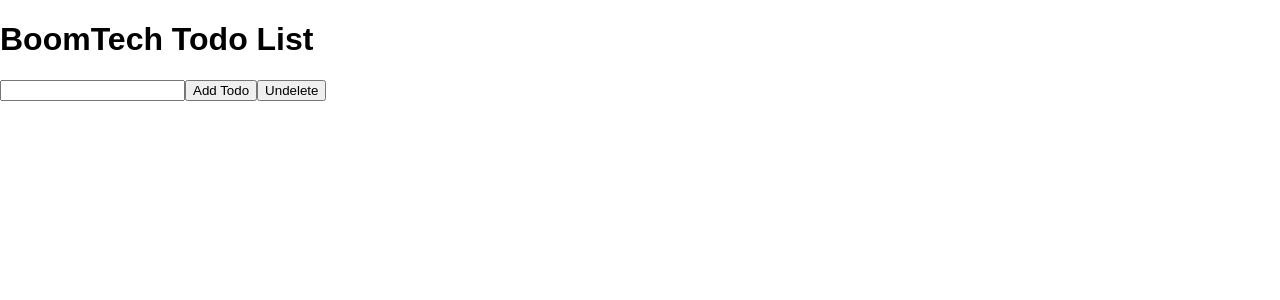
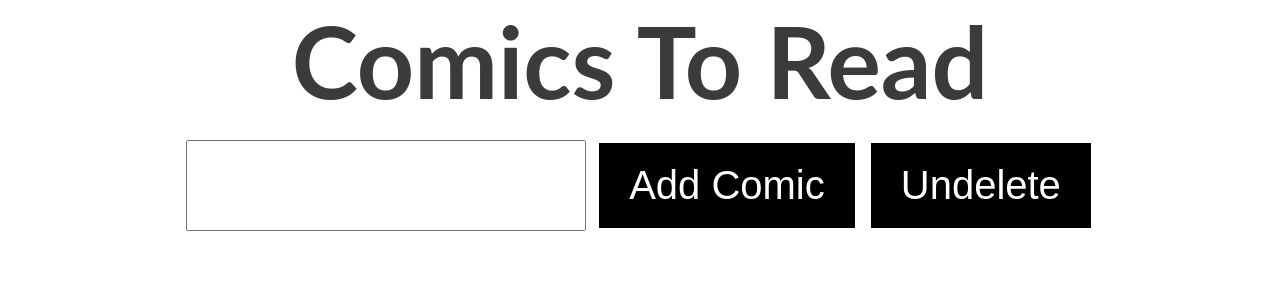
Before and after one commit to boomtechny/BT-React-Redux-ToDo-TDD, a React (Create React App) app: page / in a window 1280 px wide. Shown: the top 300 px of the page. Built offline with nearby package versions, Linux system fonts and the light colour scheme.

Commit message:
Edited application stylings. Plan to use for Comic Application

```diff
--- a/src/App.js
+++ b/src/App.js
@@ -7,7 +7,7 @@ import actions from './actions/';
 
 export const App = ({ submitTodo, todos, deleteTodo, undeleteTodo }) => (
   <div>
-    <h1>BoomTech Todo List</h1>
+    <h1>Comics To Read</h1>
     <AddTodo submitTodo={submitTodo} undeleteTodo={undeleteTodo} />
     <TodoList todos={todos} deleteTodo={deleteTodo}/>
   </div>
@@ -27,6 +27,8 @@ App.propTypes = {
 
 const mapStateToProps = state => state.todoListApp;
 
+
+
 const mapDispatchToProps = dispatch => ({
   submitTodo: (text) => {
     if (text) {
--- /dev/null
+++ b/src/App.min.js
@@ -0,0 +1 @@
+undefined
--- a/src/components/addTodo/index.js
+++ b/src/components/addTodo/index.js
@@ -23,10 +23,10 @@ const AddTodo = ({ submitTodo, undeleteTodo}) => {
         />
 
         <button type="submit" className="todo-submit">
-          Add Todo
+          Add Comic
         </button>
 
-        <button className = "todo-undelete" onClick = {() => undeleteTodo()}>
+        <button className="todo-undelete" onClick = {() => undeleteTodo()}>
         Undelete
         </button>
       </form>
--- a/src/index.css
+++ b/src/index.css
@@ -1,5 +1,105 @@
-body {
-  margin: 0;
-  padding: 0;
-  font-family: sans-serif;
+/*---------------------------------------*/
+
+
+/* Base */
+
+
+/*---------------------------------------*/
+
+* {
+    margin: 0;
+    padding: 0;
+    -webkit-box-sizing: border-box;
+    box-sizing: border-box;
 }
+
+html {
+    background-color: #fff;
+    color: rgb(59, 59, 59);
+    font-family: 'Lato', sans-serif;
+    font-weight: 400;
+    font-size: 20px;
+    text-rendering: optimizeLegibility;
+}
+
+p {
+    font-family: 'Lato', sans-serif;
+    font-weight: 300;
+}
+
+h1 {
+    font-size: 5rem;
+    width: 100%;
+    text-align: center;
+    text-transform: center;
+}
+
+button {
+    font-size: 2rem;
+    display: -webkit-box;
+    display: -ms-flexbox;
+    display: flex;
+    padding: 20px 30px;
+    font-weight: 300;
+    text-decoration: none;
+    color: #fff;
+    border-radius: 0px;
+    margin-bottom: 20px;
+    margin-top: 0;
+    -webkit-transition: background-color 0.2s, border 0.2s, color 0.2s;
+    transition: background-color 0.2s, border 0.2s, color 0.2s;
+    -ms-flex-item-align: end;
+    align-self: flex-end;
+    height: 70%;
+    margin-left: .5rem;
+}
+
+button:hover {
+    background-color: #fff;
+    color: #000;
+}
+
+button {
+    color: #fff;
+    border: 3px solid #fff;
+    margin-top: 0;
+    margin-bottom: 0 !important;
+    background-color: #000;
+    -webkit-transition: background-color 0.2s, border 0.2s, color 0.2s;
+    transition: background-color 0.2s, border 0.2s, color 0.2s;
+}
+
+form {
+    width: 80%;
+    display: flex;
+    margin: auto;
+    justify-content: center;
+    margin-top: 1rem;
+}
+
+.todo-input {
+    width: 20rem;
+    font-size:2rem;
+}
+.todo-text{
+  display:flex;
+  margin: auto;
+padding-left:1rem;
+  text-align:left;
+  width:100%;
+  font-size:2rem;
+}
+ul{
+  display:flex;
+  width: 80%;
+  margin:auto;
+  flex-direction:column;
+  margin-top:2rem;
+
+}
+
+li{
+  display:flex;
+  width:100%;
+  flex-direction:row;
+}
--- /dev/null
+++ b/src/index.min.css
@@ -0,0 +1 @@
+*{margin:0;padding:0;-webkit-box-sizing:border-box;box-sizing:border-box}html{background-color:#fff;color:#3b3b3b;font-family:Lato,sans-serif;font-weight:400;font-size:20px;text-rendering:optimizeLegibility}p{font-family:Lato,sans-serif;font-weight:300}h1{font-size:5rem;width:100%;text-align:center;text-transform:center}button{font-size:2rem;display:-webkit-box;display:-ms-flexbox;display:flex;padding:20px 30px;font-weight:300;text-decoration:none;color:#fff;border-radius:0;margin-bottom:20px;margin-top:0;-webkit-transition:background-color .2s,border .2s,color .2s;transition:background-color .2s,border .2s,color .2s;-ms-flex-item-align:end;align-self:flex-end;height:70%;margin-left:.5rem}button:hover{background-color:#fff;color:#000}button{color:#fff;border:3px solid #fff;margin-top:0;margin-bottom:0!important;background-color:#000;-webkit-transition:background-color .2s,border .2s,color .2s;transition:background-color .2s,border .2s,color .2s}form{width:80%;display:flex;margin:auto;justify-content:center;margin-top:1rem}.todo-input{width:20rem}
--- a/src/reducers/index.js
+++ b/src/reducers/index.js
@@ -3,7 +3,7 @@ import types from '../constants/';
 
 export const initialState = {
   todos: [],
-  deleted:{},
+  deleted: {},
 };
 
 export const reducer = (state = initialState, action) => {
```
